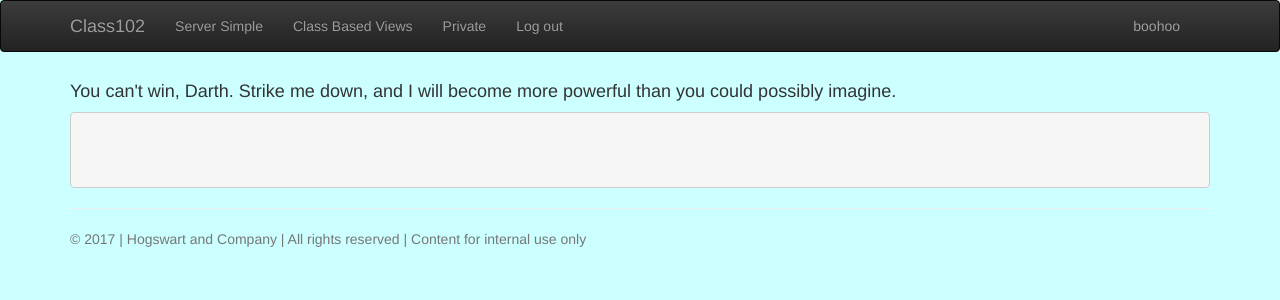
After one commit to johnedstone/class102, a Django app: page /servers/private/ in a window 1280 px wide. The commit adds this page. Shown: the top 300 px of the page. Run offline with Django 3.2, Linux system fonts and the light colour scheme; a user stored in the database is signed in; data that the repository does not hold is empty; some libraries are stand-ins or nearby versions.

Commit message:
Login added

```diff
--- a/chap03_models/chap3_project/chap3_app/templates/base.html
+++ b/chap03_models/chap3_project/chap3_app/templates/base.html
@@ -49,7 +49,8 @@
           <ul class="nav navbar-nav">
             <li><a href="{% url 'servers:server_simple' %}">Server Simple</a></li>
             <li><a href="{% url 'servers:class_based_server_list' %}">Class Based Views</a></li>
-            {% if user.is_authenticated %}<li><a href="{% url 'myproject_logout' %}">Log out</a></li>{% endif %}
+            <li><a href="{% url 'servers:private' %}">Private</a></li>
+            {% if user.is_authenticated %}<li><a href="{% url 'logout' %}">Log out</a></li>{% endif %}
           </ul>
           {% if request.user.is_authenticated %}
           <p class="navbar-text pull-right">{{ request.user }}</p>
@@ -64,6 +65,9 @@
 
     {% block page_header %}
     {% endblock page_header %}
+
+    {% block private %}
+    {% endblock private %}
 
     {% block content %}
     {% endblock content %}
--- /dev/null
+++ b/chap03_models/chap3_project/chap3_app/templates/chap3_app/private.html
@@ -0,0 +1,9 @@
+{% extends 'chap3_app/server_list.html' %}
+
+{% block subtitle %} | Private{% endblock subtitle %}
+
+{% block private %}
+    {% if private_info %}
+        <h4>{{ private_info }}</h4>
+    {% endif %}
+{% endblock private %}
--- a/chap03_models/chap3_project/chap3_app/templates/chap3_app/server_list.html
+++ b/chap03_models/chap3_project/chap3_app/templates/chap3_app/server_list.html
@@ -2,8 +2,9 @@
 
 {% block subtitle %} Server Simple{% endblock subtitle %}
 
+
+
 {% block content %}
-
 <pre>
 
 {% for ea in server_list %}
@@ -11,5 +12,4 @@
 {% endfor %}
 
 </pre>
-
 {% endblock content %}
--- a/chap03_models/chap3_project/chap3_app/urls.py
+++ b/chap03_models/chap3_project/chap3_app/urls.py
@@ -7,3 +7,10 @@ urlpatterns = [
     url(r'^$', views.server_simple, name='server_simple'),
     url(r'^server-list/$', ServerList.as_view(), name='class_based_server_list'),
 ]
+
+# v0.4
+from .views import ServerPrivateList
+
+urlpatterns += [
+    url(r'^private/$', ServerPrivateList.as_view(), name='private'),
+]
--- a/chap03_models/chap3_project/chap3_app/views.py
+++ b/chap03_models/chap3_project/chap3_app/views.py
@@ -18,4 +18,26 @@ def server_simple(request):
 class ServerList(ListView):
     model = Server
 
+
+# v0.4
+from django.utils.decorators import method_decorator
+from django.contrib.auth.decorators import login_required
+
+# Normally I would use https://django-braces.readthedocs.io/en/latest/index.html
+# But let's use this decorator
+@method_decorator(login_required, name='dispatch')
+class ServerPrivateList(ListView):
+    """ For tag v0.4 """
+    model = Server
+    template_name = 'chap3_app/private.html'
+
+    # So how do we add extra content in this simplistic ListView
+    # https://docs.djangoproject.com/en/1.11/topics/class-based-views/generic-display/#adding-extra-context
+
+    def get_context_data(self, **kwargs):
+        # Call the base implementation first to get a context
+        context = super(ServerPrivateList, self).get_context_data(**kwargs)
+        context['private_info'] = """You can't win, Darth. Strike me down, and I will become more powerful than you could possibly imagine."""
+        return context
+
 # vim: ai et ts=4 sts=4 sw=4 nu ru
--- a/chap03_models/chap3_project/chap3_project/settings.py
+++ b/chap03_models/chap3_project/chap3_project/settings.py
@@ -21,6 +21,7 @@ INSTALLED_APPS = [
 
     # third party apps
     'debug_toolbar',
+    'bootstrapform',
 
     # apps
     'chap3_app',
@@ -151,5 +152,8 @@ LOGGING = {
     }
 }
 
+# v0.4
+LOGIN_URL = '/login/'
+LOGIN_REDIRECT_URL = '/servers/private/'
 
 # vim: ai et ts=4 sts=4 sw=4 ru nu
--- a/chap03_models/chap3_project/chap3_project/urls.py
+++ b/chap03_models/chap3_project/chap3_project/urls.py
@@ -13,3 +13,13 @@ if settings.DEBUG:
     urlpatterns += [
         url(r'^__debug__/', include(debug_toolbar.urls)),
     ]
+
+## Added for v0.4
+from django.contrib.auth import views as auth_views
+urlpatterns += [
+    # https://simpleisbetterthancomplex.com/tutorial/2016/06/27/how-to-use-djangos-built-in-login-system.html
+    url(r'^login/$', auth_views.login, {'template_name': 'login.html'}, name='login'),
+    url(r'^logout/$', auth_views.logout, {'next_page': '/login/'}, name='logout'),
+]
+
+# vim: ai et ts=4 sts=4 sw=4 nu ru
--- a/chap03_models/requirements.txt
+++ b/chap03_models/requirements.txt
@@ -1,3 +1,6 @@
 # python 3.5
 Django==1.11.5
 django-debug-toolbar==1.8
+django-bootstrap-form==3.3
+whitenoise==3.3.1
+django-cors-headers==2.1.0
```
Also changed, not shown: chap03_models/chap3_project/chap3_app/templates/404.html (added, +9 -0 lines), chap03_models/chap3_project/chap3_app/templates/login.html (added, +26 -0 lines), chap03_models/README.md.
